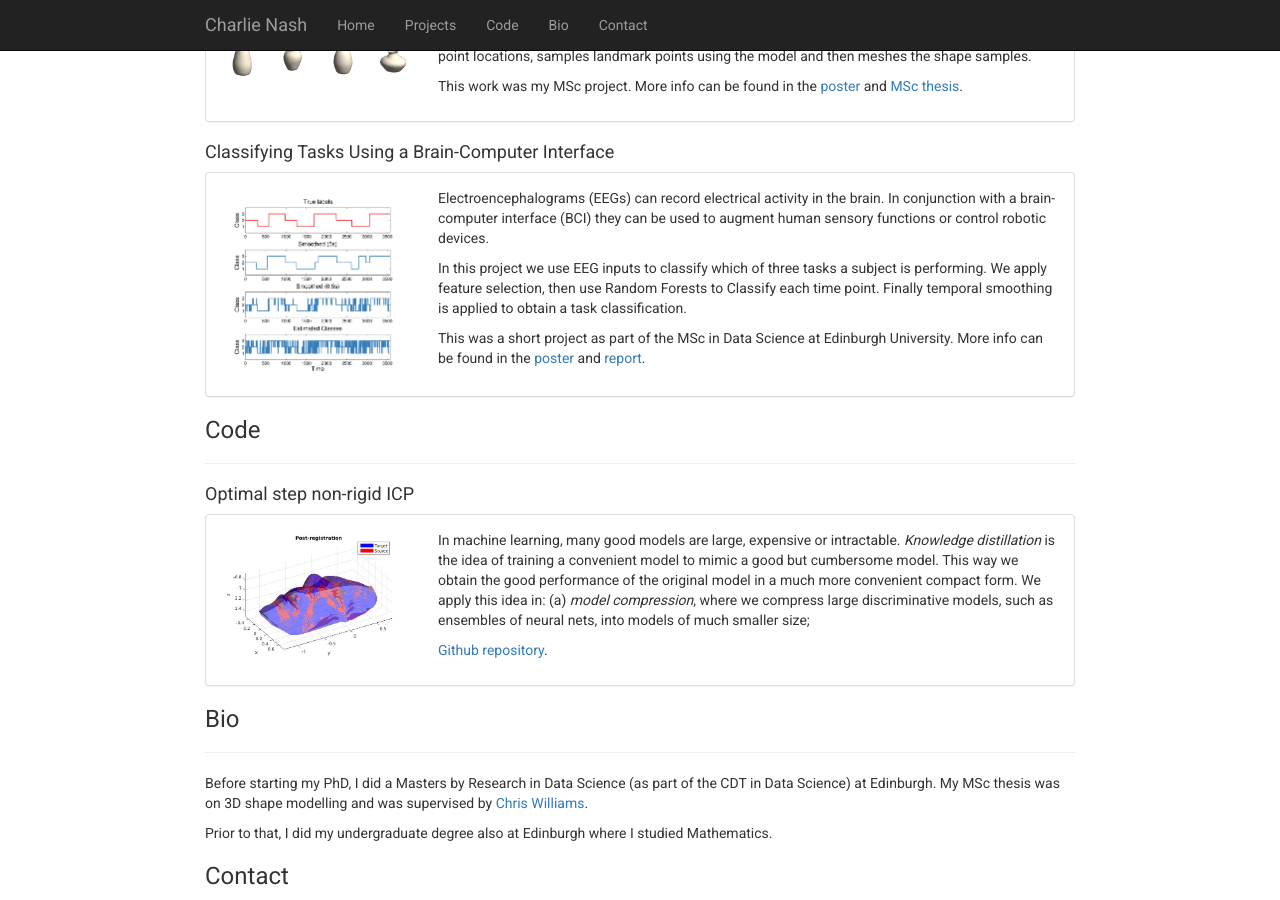
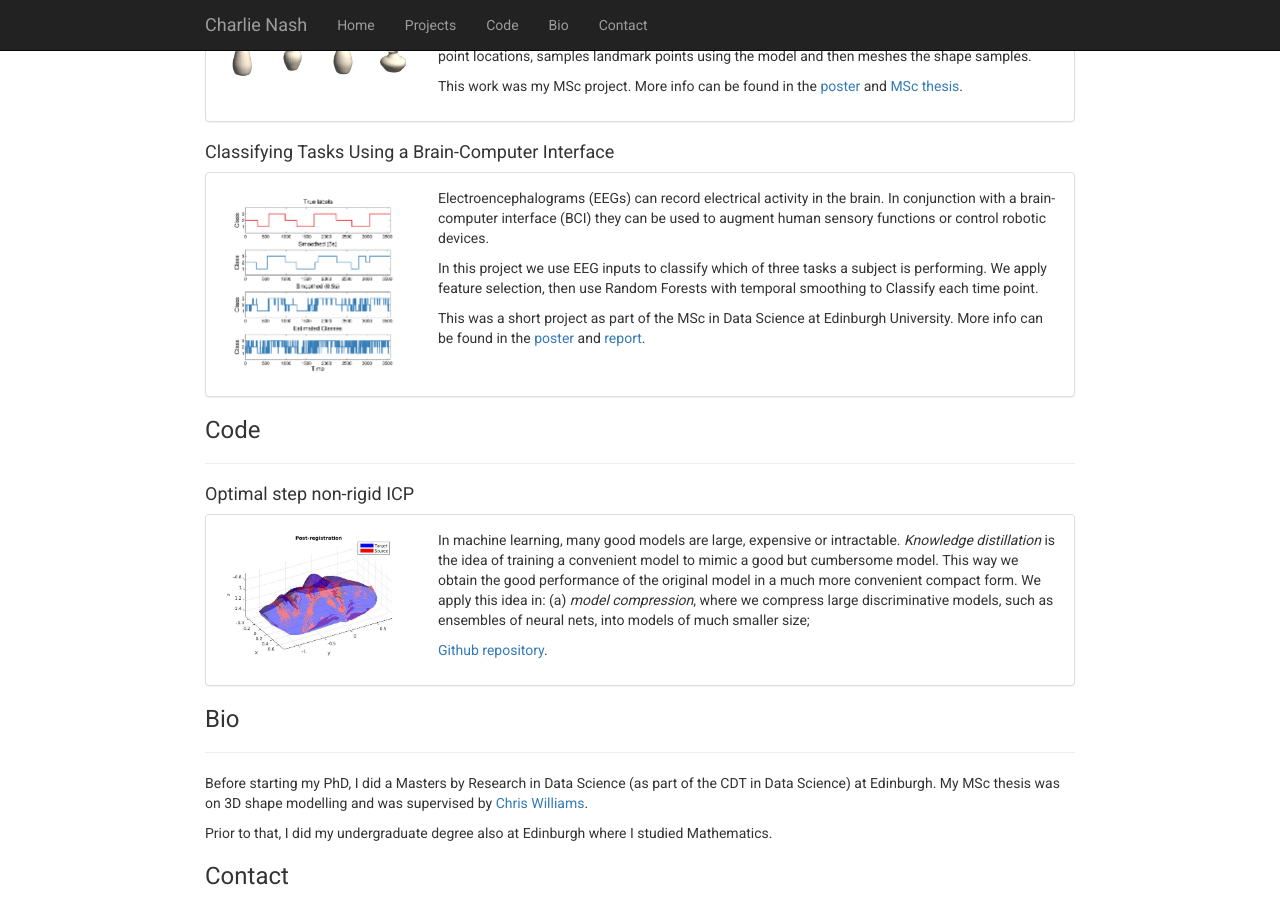
Before and after one commit to charlienash/charlienash.github.io, a Jekyll site: the page index.html, which Jekyll copies as it is, in a window 1280 px wide and 900 px high, scrolled down 506 px. Built offline with Jekyll 4.4.1, drawn with Linux system fonts in a browser that asks for light colours; nearby versions of some CDN libraries; library files that are not in the unit come from our copies.

Commit message:
Update index.html

```diff
--- a/index.html
+++ b/index.html
@@ -138,7 +138,7 @@
 							Electroencephalograms (EEGs) can record electrical activity in the brain. In conjunction with a brain-computer interface (BCI) they can be used to augment human sensory functions or control robotic devices.
 						</p>
 						<p>
-							In this project we use EEG inputs to classify which of three tasks a subject is performing. We apply feature selection, then use Random Forests to Classify each time point. Finally temporal smoothing is applied to obtain a task classification.
+							In this project we use EEG inputs to classify which of three tasks a subject is performing. We apply feature selection, then use Random Forests with temporal smoothing to Classify each time point.
 						</p>
 						<p>
 							This was a short project as part of the MSc in Data Science at Edinburgh University. More info can be found in the <a href="assets/docs/bciPoster.pdf">poster</a> and <a href="assets/docs/bciReport.pdf">report</a>.
```
